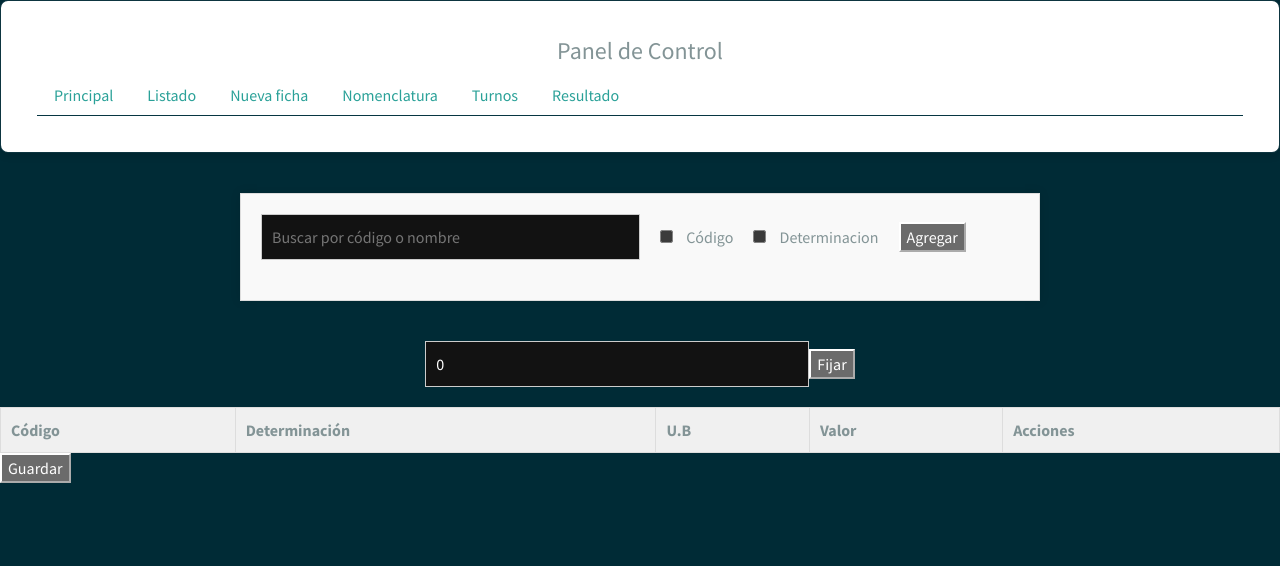
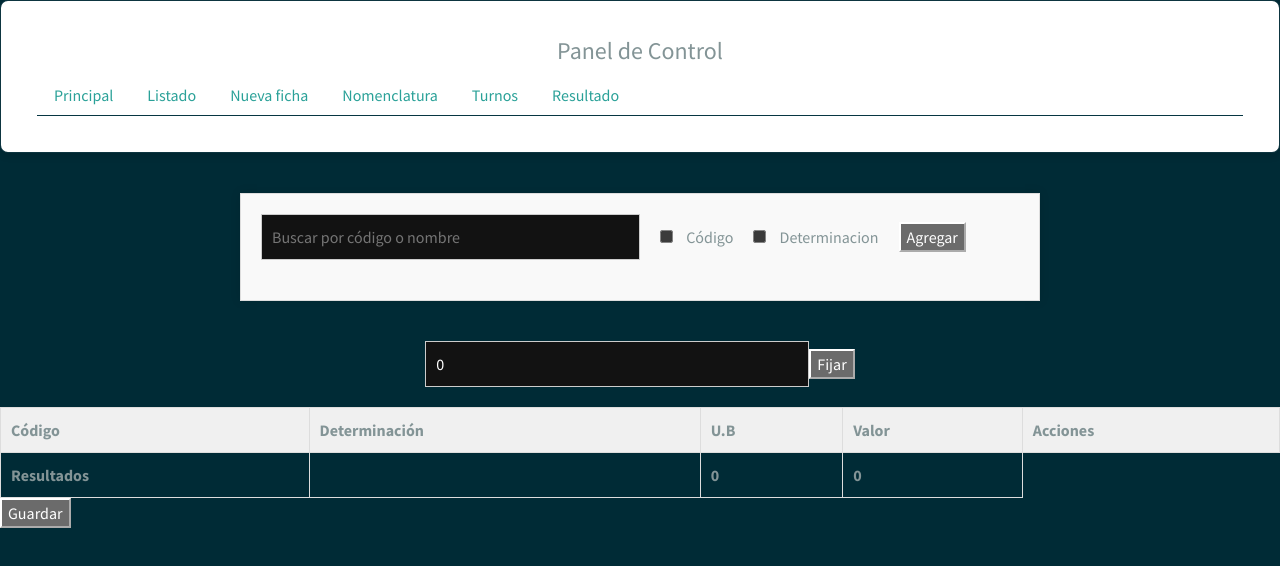
Before and after one commit to pabloacisera/CENTRO_V1_frontend, an Angular app: page /resultado in a window 1280 px wide. Shown: the top 566 px of the page. Built offline with nearby package versions, Linux system fonts and the light colour scheme.

Commit message:
actualizar el codigo de resultado

```diff
--- a/src/app/nomenclatura/nomenclatura.component.html
+++ b/src/app/nomenclatura/nomenclatura.component.html
@@ -22,11 +22,6 @@
   </table>
   <div class="pagination">
     <button (click)="prevPage()">Anterior</button>
-    <select [(ngModel)]="rowsPerPage">
-      <option value="15">15 filas por página</option>
-      <option value="30">30 filas por página</option>
-      <option value="45">45 filas por página</option>
-    </select>
     <button (click)="nextPage()">Siguiente</button>
   </div>
 </div>
--- a/src/app/resultado/interface.resultado.ts
+++ b/src/app/resultado/interface.resultado.ts
@@ -4,4 +4,5 @@ export interface Resultado {
   determinacion: string;
   unidadBase:    number;
   valor:         null | number;
+  valorCalculado: number | null;
 }
--- a/src/app/resultado/resultado.component.html
+++ b/src/app/resultado/resultado.component.html
@@ -45,10 +45,16 @@
         <td>{{ data.codigo }}</td>
         <td>{{ data.determinacion }}</td>
         <td>{{ data.unidadBase }}</td>
-        <td>{{ data.valor === null ? 'No disponible' : data.valor }}</td>
+        <td>{{ data.valorCalculado === null ? 'No disponible' : data.valorCalculado }}</td>
         <td>
           <button (click)="eliminar(data.codigo)">Eliminar</button>
         </td>
+      </tr>
+      <tr>
+        <td><strong>Resultados</strong></td>
+        <td></td>
+        <td><strong>{{ sumUbValues }}</strong></td>
+        <td><strong>{{ sumValorValues }}</strong></td>
       </tr>
     </tbody>
   </table>
--- a/src/app/resultado/resultado.component.ts
+++ b/src/app/resultado/resultado.component.ts
@@ -9,7 +9,7 @@ import { CommonModule } from '@angular/common';
   standalone: true,
   imports: [FormsModule, CommonModule],
   templateUrl: './resultado.component.html',
-  styleUrls: ['./resultado.component.css']
+  styleUrls: ['./resultado.component.css'],
 })
 export class ResultadoComponent implements OnInit {
   inputValue: string = '';
@@ -18,6 +18,9 @@ export class ResultadoComponent implements OnInit {
   resultados: Resultado[] = [];
   ubValue: number = 0;
   ubValueFixed: boolean = false;
+  resultadoMul: Resultado[] = [];
+  sumUbValues: number = 0;
+  sumValorValues: number = 0;
 
   constructor(private resService: ResultadoService) {}
 
@@ -27,13 +30,21 @@ export class ResultadoComponent implements OnInit {
 
   search() {
     if (this.codigoChecked) {
-      this.resService.consultarCodigo(this.inputValue).subscribe((response: any) => {
+      this.resService
+        .consultarCodigo(this.inputValue)
+        .subscribe((response: any) => {
+          response.valorCalculado = this.ubValue * response.unidadBase;
           this.resultados = [...this.resultados, response]; // concatenar el nuevo resultado con los existentes
+          this.calculateSums();
           this.saveToLocalStorage();
         });
     } else if (this.determinacionChecked) {
-      this.resService.consultarDeterminacion(this.inputValue).subscribe((response: any) => {
+      this.resService
+        .consultarDeterminacion(this.inputValue)
+        .subscribe((response: any) => {
+          response.valorCalculado = this.ubValue * response.unidadBase;
           this.resultados = [...this.resultados, response]; // concatenar el nuevo resultado con los existentes
+          this.calculateSums();
           this.saveToLocalStorage();
         });
     }
@@ -50,8 +61,9 @@ export class ResultadoComponent implements OnInit {
   }
 
   eliminar(codigo: number) {
-    this.resultados = this.resultados.filter(data => data.codigo !== codigo);
+    this.resultados = this.resultados.filter((data) => data.codigo !== codigo);
     this.saveToLocalStorage();
+    this.calculateSums();
   }
 
   guardar() {
@@ -67,7 +79,7 @@ export class ResultadoComponent implements OnInit {
     const dataToSave = {
       resultados: this.resultados,
       ubValue: this.ubValue,
-      ubValueFixed: this.ubValueFixed
+      ubValueFixed: this.ubValueFixed,
     };
     localStorage.setItem('resultadosData', JSON.stringify(dataToSave));
   }
@@ -81,4 +93,19 @@ export class ResultadoComponent implements OnInit {
       this.ubValueFixed = parsedData.ubValueFixed || false;
     }
   }
+
+  calculateValues() {
+    this.resultadoMul.forEach((data) => {
+      data.valorCalculado = this.ubValue * data.unidadBase;
+    });
   }
+
+  calculateSums() {
+    this.sumUbValues = 0;
+    this.sumValorValues = 0;
+    this.resultados.forEach((data) => {
+      this.sumUbValues += data.unidadBase;
+      this.sumValorValues += data.valorCalculado ? data.valorCalculado : 0;
+    });
+  }
+}
```
Lines whose indentation alone changed are shown as unchanged.
